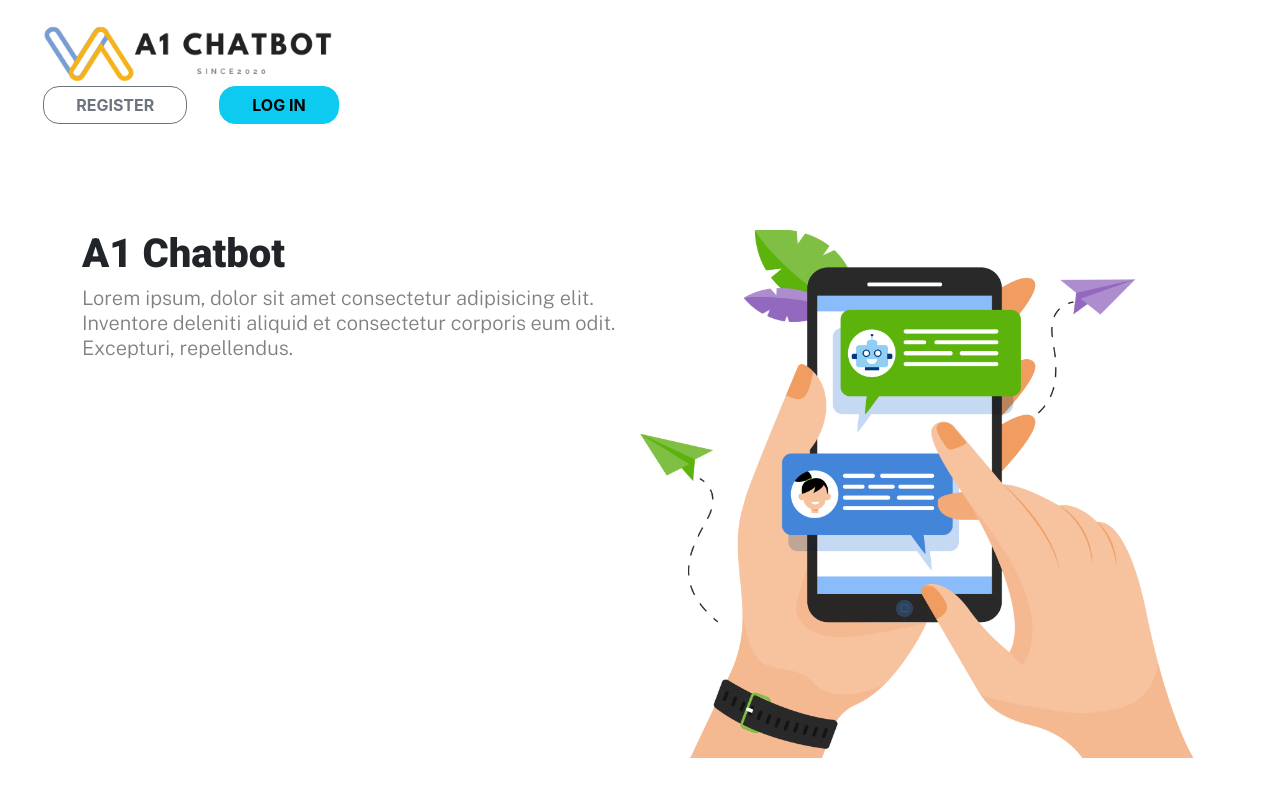
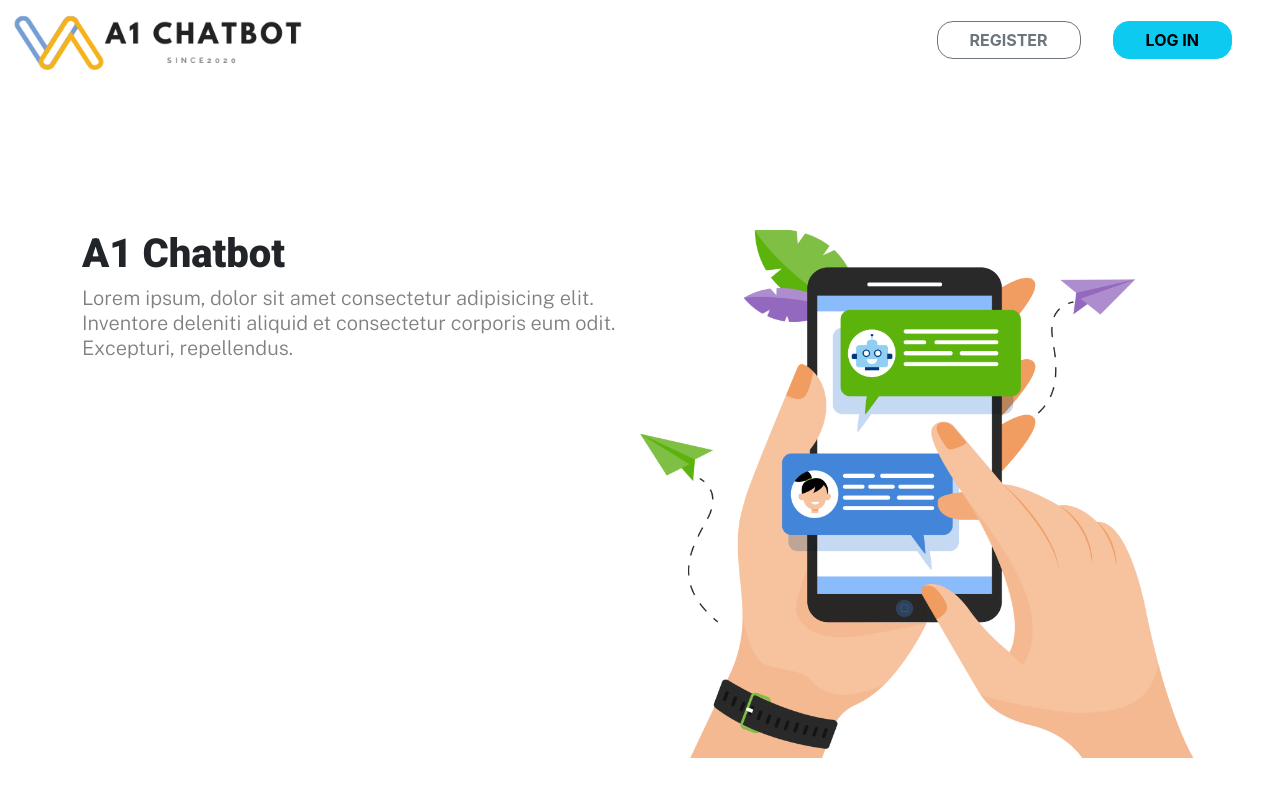
Before and after one commit to neroswords/A1_project, a React (Create React App) app in the folder client/: page / in a window 1280 px wide. Shown: the top 800 px of the page. Built offline with nearby package versions, Linux system fonts and the light colour scheme.

Commit message:
set botton navbar

```diff
--- a/client/src/App.css
+++ b/client/src/App.css
@@ -25,7 +25,6 @@
 
 .conatainer {
   margin: auto;
-
 }
 
 .Mainpage {
--- a/client/src/components/Navbar/navbar.js
+++ b/client/src/components/Navbar/navbar.js
@@ -5,10 +5,7 @@ import {Button} from "react-bootstrap";
 import {isLoggedIn, deleteTokens} from '../auth';
 
 const Styles = styled.div`
-.container-fluid {
-    margin-left: 5%;
-    margin-right: 5%;
-}
+
 
 h1 {
     font-size: 35px;
@@ -27,15 +24,23 @@ h1 {
 
 .btn-login {
     margin-left: 2rem;
+    margin-right: 9rem;
 }
 
 .nav {
     height:10vh;
+    // box-shadow: 0 0.5rem 1rem 0 rgba(0, 0, 0, 0.1);
 }
-.nav_bar{
+
+.navbar-brand {
+    margin-left: 1%;
+}
+.navbar{
     height:100%;
+    width: 100%;
+    padding: 0px 0px;
 }
-`;
+`
 
 const Log = () =>{
     if(isLoggedIn()){
@@ -53,14 +58,14 @@ const Log = () =>{
         )
     }else{
         return(
-            <form className="d-flex">
+            <form className="d-flex justify-content-evenly btn-navbar">
                 <Link to="/register">
                     <div className="btn-signup">
                         <a className="btn btn-outline-secondary" role="button">Register</a>
                     </div>
                 </Link>
                 <Link to="/login">
-                    <div className="btn-login">
+                    <div className="btn-login me-5">
                         <a className="btn btn-info" role="button">Log in</a>
                     </div>
                 </Link>
@@ -72,14 +77,13 @@ const Log = () =>{
 function Navbar(){
     return (
         <Styles>
+
                     <div className="col-sm-10 col-md-9 col-lg-12 mx-auto nav">
                         <nav className="navbar">
-                            <div className="container-fluid">
                                 <a class="navbar-brand" href="/">
-                                    <img href="/" src="/images/logo2.PNG" height="60" className="d-inline-block align-top mt-2"/>
+                                    <img href="/" src="/images/logo2.PNG" height="60" className="d-inline-block align-top "/>
                                 </a>
                                 <Log />
-                            </div>
                         </nav>
                     </div>
 
```
Also changed, not shown: 1 other file (tests, documents, lock files or other folders).
